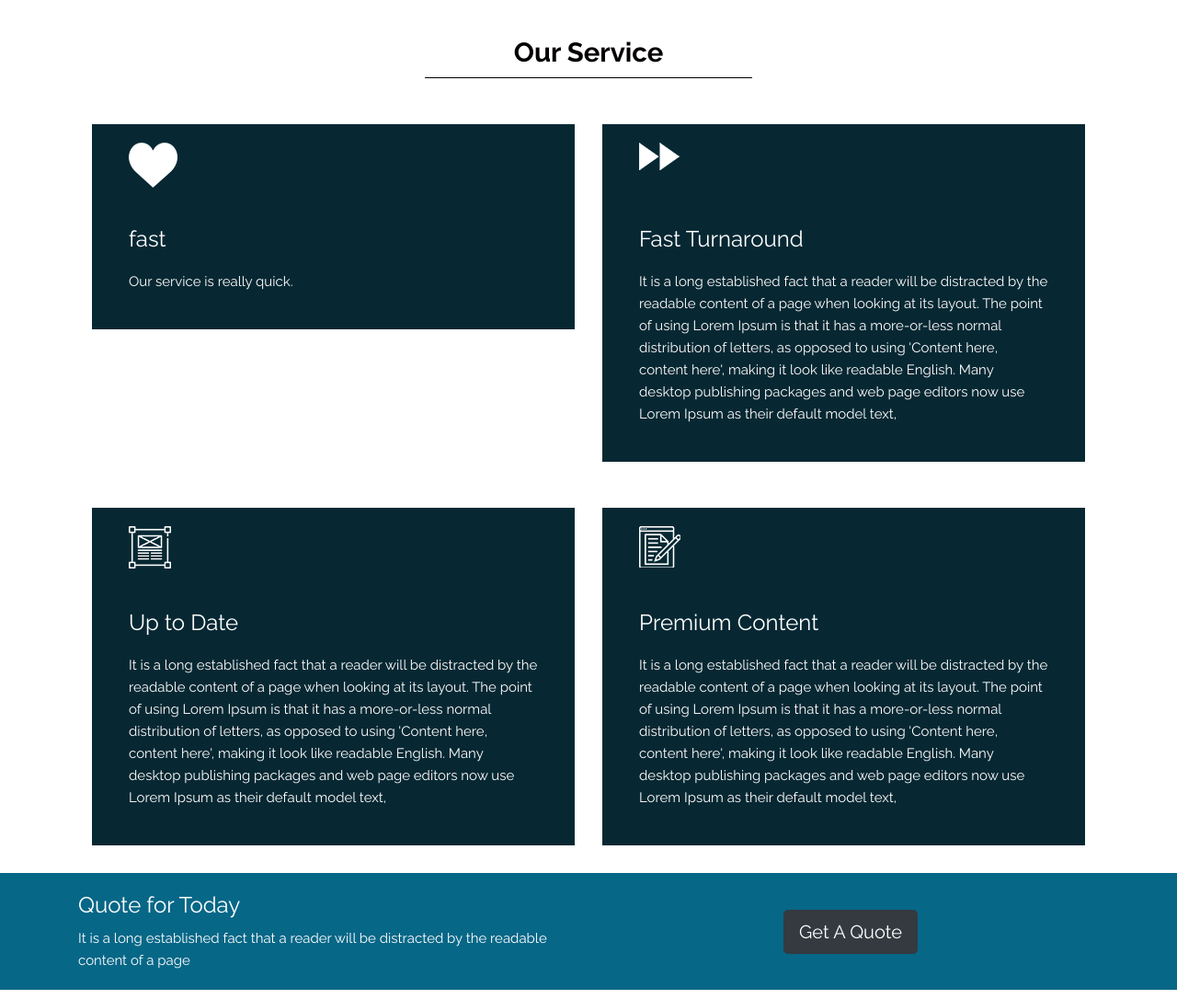
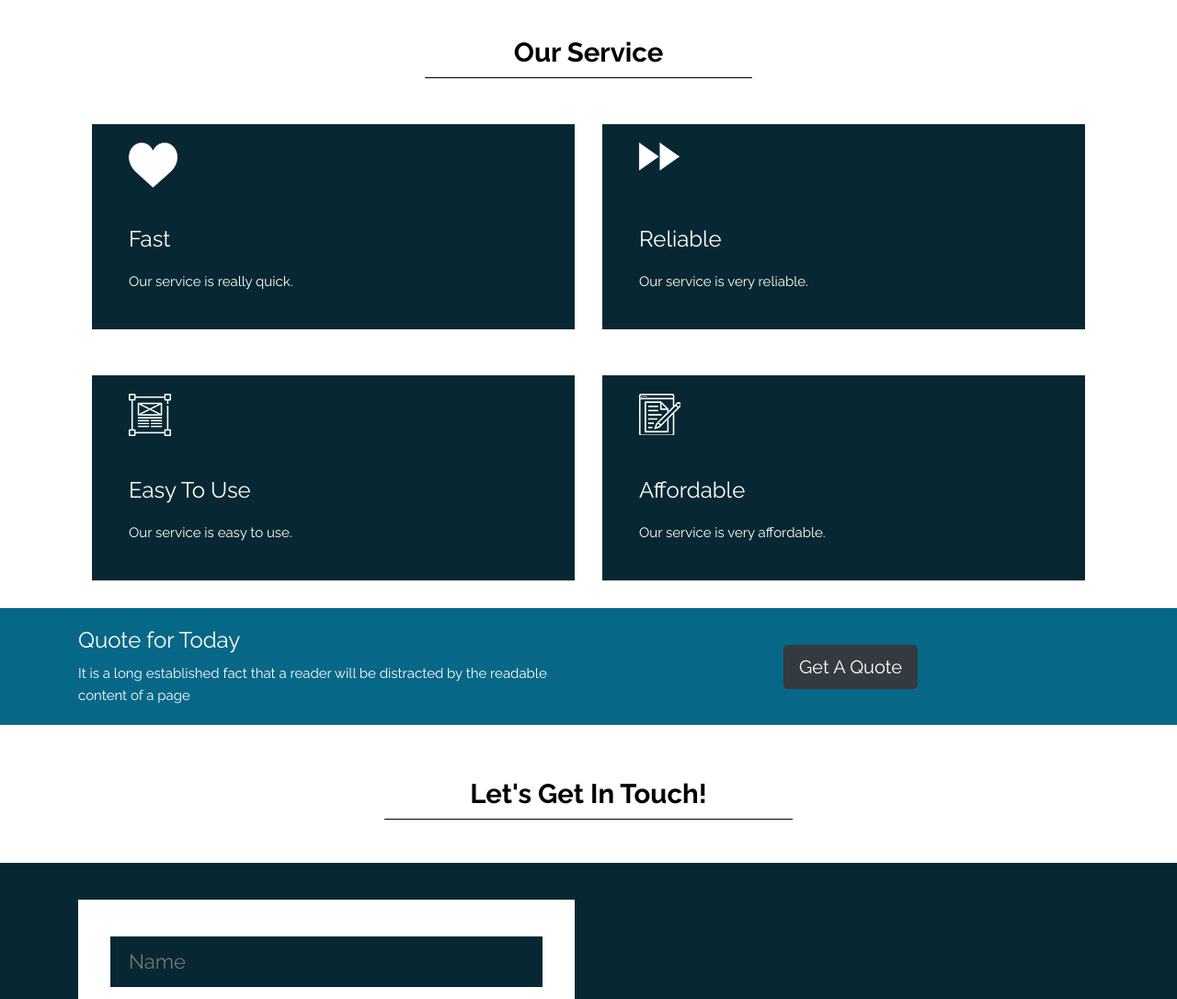
Before and after one commit to TRL242/django_project_template, a Django app: page / in a window 1280 px wide. Shown: the part 992-2078 px from the top of the page at 92% size. Run offline with Django 3.2, Linux system fonts and the light colour scheme; some libraries are stand-ins or nearby versions.

Commit message:
added more features to views then added those views to index.html

```diff
--- a/my_project/my_app/views.py
+++ b/my_project/my_app/views.py
@@ -7,9 +7,25 @@ from .models import Feature
 def index(request):
     feature1 = Feature()
     feature1.id = 0
-    feature1.name = 'fast'
+    feature1.name = 'Fast'
     feature1.details = 'Our service is really quick.'
-    return render(request, 'index.html', {'feature': feature1})
+
+    feature2 = Feature()
+    feature2.id = 1
+    feature2.name = 'Reliable'
+    feature2.details = 'Our service is very reliable.'
+
+    feature3 = Feature()
+    feature3.id = 2
+    feature3.name = 'Easy To Use'
+    feature3.details = 'Our service is easy to use.'
+
+    feature4 = Feature()
+    feature4.id = 3
+    feature4.name = 'Affordable'
+    feature4.details = 'Our service is very affordable.'
+
+    return render(request, 'index.html', {'feature1': feature1, 'feature2': feature2, 'feature3': feature3, 'feature4': feature4})
 
 def counter(request):
     text = request.POST['text']
--- a/my_project/templates/index.html
+++ b/my_project/templates/index.html
@@ -138,15 +138,15 @@
     		    			<div class="col-md-6">
     		    				<div class="written_text">
     		    					<div class="like_icon"><img src="{% static 'images/like-icon.png' %}"></div>
-    		    					<h1 class="written_text">{{feature.name}}</h1>
-    		    					<p>{{feature.details}}</p>
+    		    					<h1 class="written_text">{{feature1.name}}</h1>
+    		    					<p>{{feature1.details}}</p>
     		    				</div>
     		    			</div>
     		    			<div class="col-md-6">
     		    				<div class="written_text">
     		    					<div class="like_icon"><img src="{% static 'images/fast-forword-icon.png' %}"></div>
-    		    					<h1 class="written_text">Fast Turnaround</h1>
-    		    					<p>It is a long established fact that a reader will be distracted by the readable content of a page when looking at its layout. The point of using Lorem Ipsum is that it has a more-or-less normal distribution of letters, as opposed to using 'Content here, content here', making it look like readable English. Many desktop publishing packages and web page editors now use Lorem Ipsum as their default model text, </p>
+    		    					<h1 class="written_text">{{feature2.name}}</h1>
+                                    <p>{{feature2.details}}</p>
     		    				</div>
     		    			</div>
     		    		</div>
@@ -158,15 +158,15 @@
     		    			<div class="col-md-6">
     		    				<div class="written_text">
     		    					<div class="like_icon"><img src="{% static 'images/design-icon.png' %}"></div>
-    		    					<h1 class="written_text">Up to Date</h1>
-    		    					<p>It is a long established fact that a reader will be distracted by the readable content of a page when looking at its layout. The point of using Lorem Ipsum is that it has a more-or-less normal distribution of letters, as opposed to using 'Content here, content here', making it look like readable English. Many desktop publishing packages and web page editors now use Lorem Ipsum as their default model text, </p>
+    		    					<h1 class="written_text">{{feature3.name}}</h1>
+                                    <p>{{feature3.details}}</p>
     		    				</div>
     		    			</div>
     		    			<div class="col-md-6">
     		    				<div class="written_text">
     		    				  <div class="like_icon"><img src="{% static 'images/writing-icon.png' %}"></div>
-    		    					<h1 class="written_text">Premium Content</h1>
-    		    					<p>It is a long established fact that a reader will be distracted by the readable content of a page when looking at its layout. The point of using Lorem Ipsum is that it has a more-or-less normal distribution of letters, as opposed to using 'Content here, content here', making it look like readable English. Many desktop publishing packages and web page editors now use Lorem Ipsum as their default model text, </p>
+    		    					<h1 class="written_text">{{feature4.name}}</h1>
+                                    <p>{{feature4.details}}</p>
     		    				</div>
     		    			</div>
     		    		</div>
```
